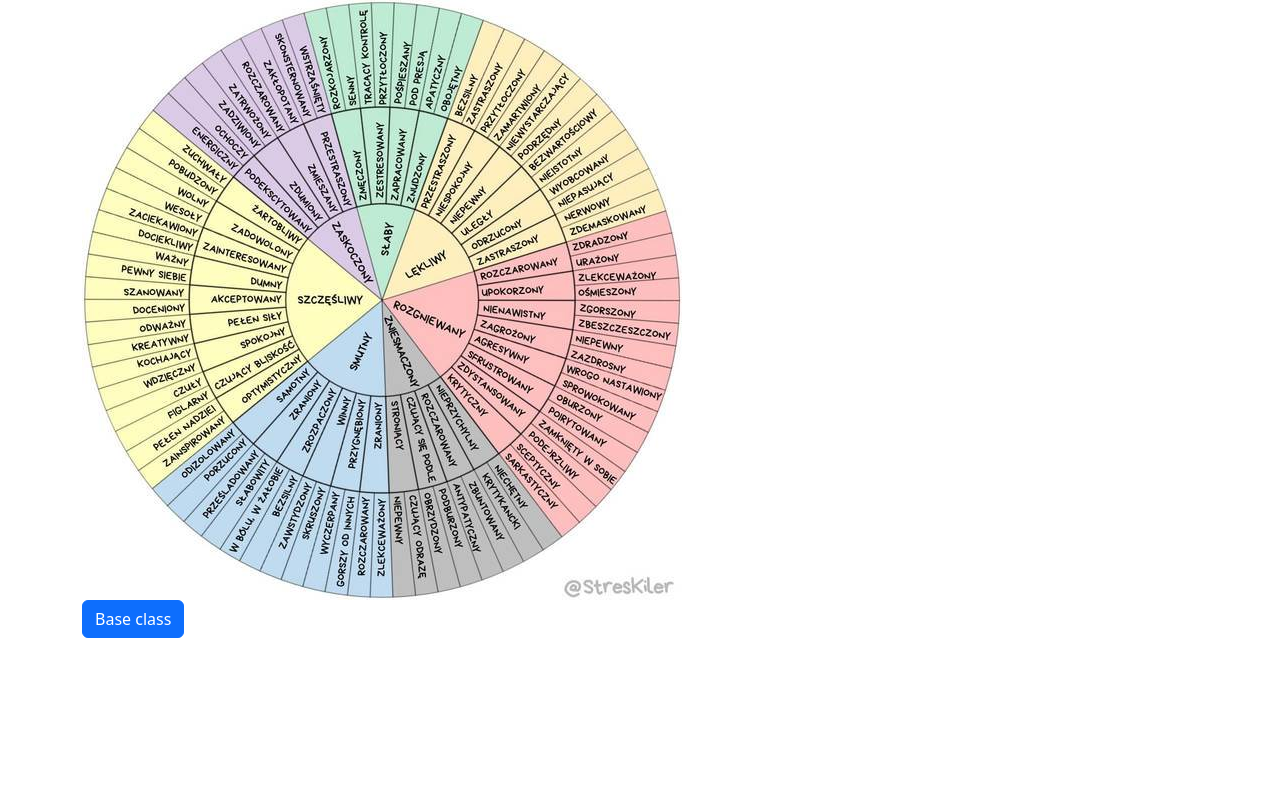
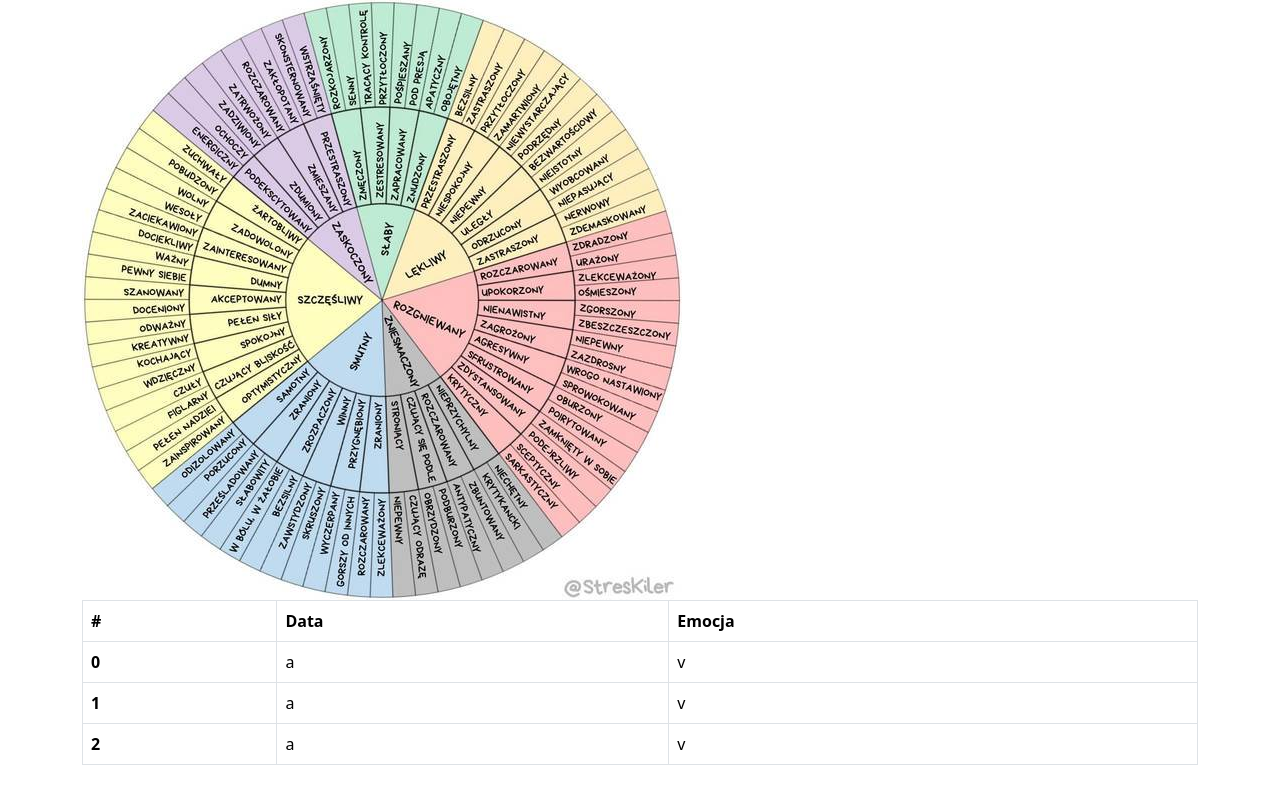
Before and after one commit to MaciejLisCK/emotion-whell-diary-web, an Angular app: page / in a window 1280 px wide. Built offline with nearby package versions, Linux system fonts and the light colour scheme.

Commit message:
emotion list

```diff
--- a/src/app/emotion-list/emotion-list.component.html
+++ b/src/app/emotion-list/emotion-list.component.html
@@ -1 +1,22 @@
-<button type="button" class="btn btn-primary">Base class</button>
+<table class="table table-bordered">
+    <thead>
+        <tr>
+            <th scope="col">#</th>
+            <th scope="col">Data</th>
+            <th scope="col">Emocja</th>
+        </tr>
+    </thead>
+    <tbody>
+        @for (item of [1, 2, 3]; track item; let i = $index) {
+            <tr>
+                <th scope="row">{{ i }}</th>
+                <td>a</td>
+                <td>v</td>
+            </tr>
+        } @empty {
+            <tr>
+                <li colspan="3">There are no items.</li>
+            </tr>
+        }
+    </tbody>
+</table>
```
